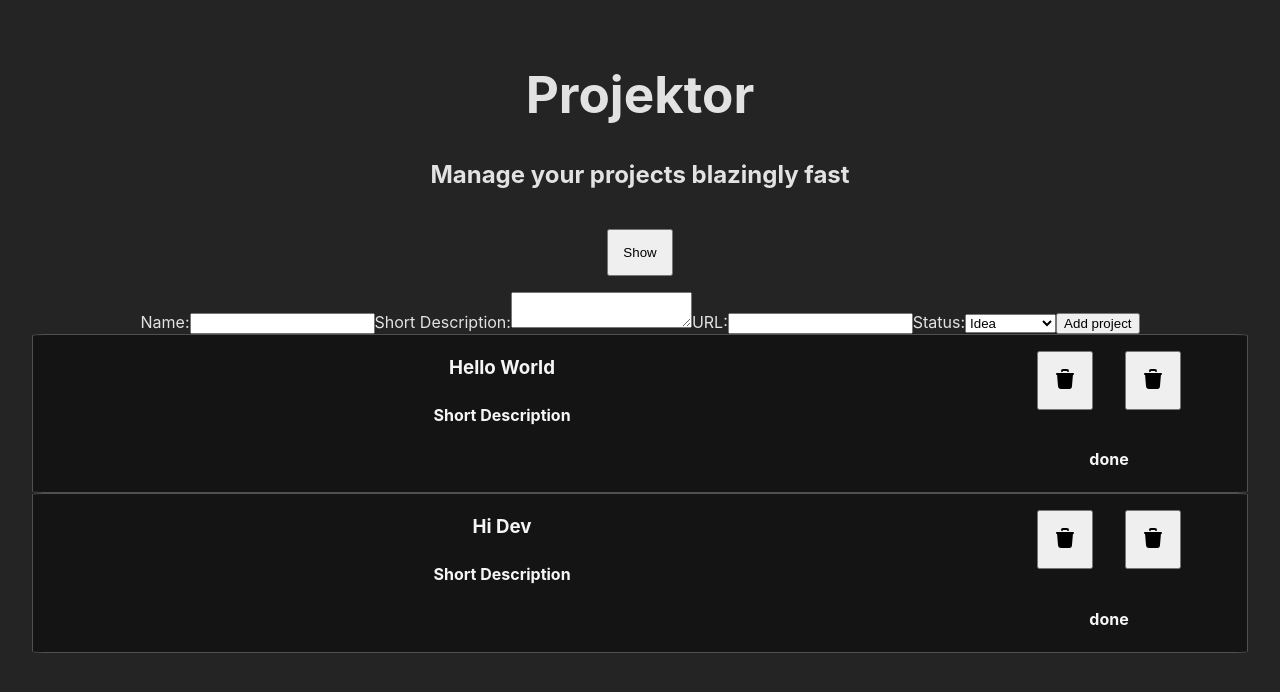
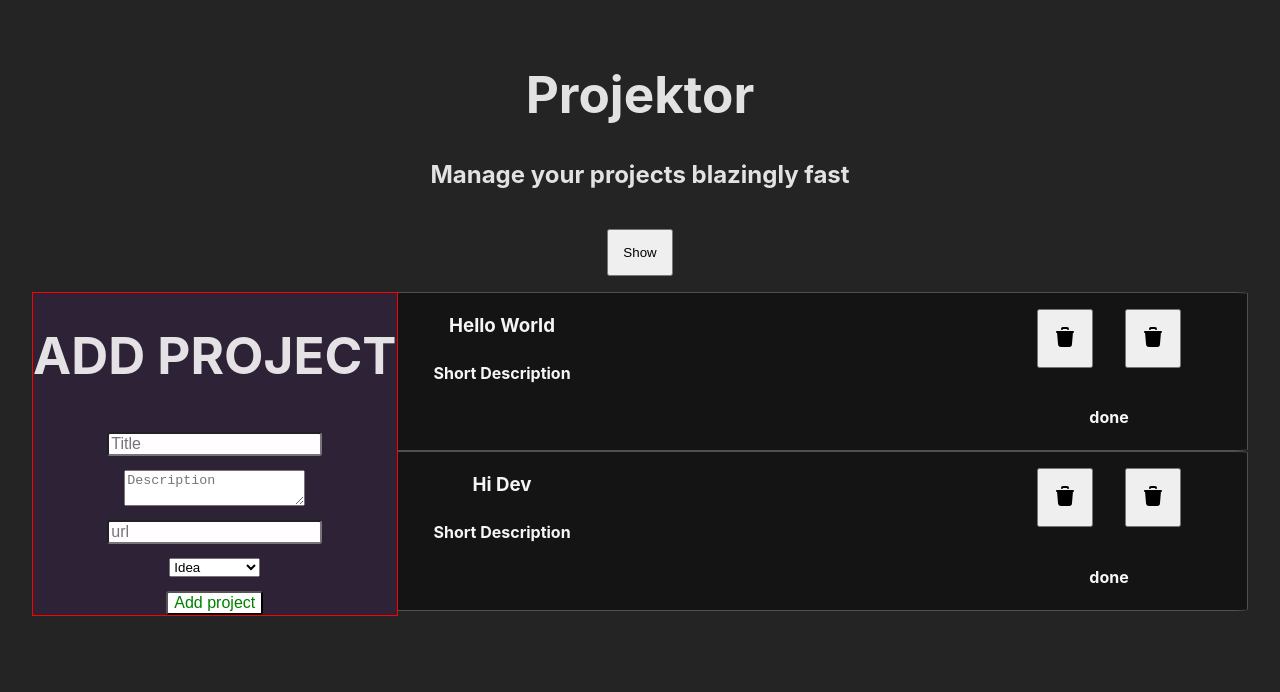
Before and after one commit to Alastair7/projektor, a React (Vite) app: page / in a window 1280 px wide. Both pictures are taken after a click on the button "Show". Shown: the top 692 px of the page. Built offline with nearby package versions, Linux system fonts and the light colour scheme.

Commit message:
PROJEKTOR: add use-form hook and refactor form

```diff
--- a/package.json
+++ b/package.json
@@ -11,7 +11,8 @@
   },
   "dependencies": {
     "react": "^18.3.1",
-    "react-dom": "^18.3.1"
+    "react-dom": "^18.3.1",
+    "react-hook-form": "^7.52.1"
   },
   "devDependencies": {
     "@types/react": "^18.3.3",
--- a/src/App.jsx
+++ b/src/App.jsx
@@ -28,7 +28,7 @@ function App() {
     setShowForm(!showForm);
   };
 
-  const handleSubmit = (toAddProject) => {
+  const handleAddProject = (toAddProject) => {
     setProjects([...projects, toAddProject]);
   };
 
@@ -50,7 +50,7 @@ function App() {
       <button type="button" onClick={handleFormVisibility}>
         Show
       </button>
-      {showForm && <AddProjectForm handleSubmit={handleSubmit} />}
+      {showForm && <AddProjectForm handleAddProject={handleAddProject} />}
       <ProjectTable projects={projects} onDeleteClick={handleProjectDelete} />
     </>
   );
--- /dev/null
+++ b/src/components/AddProjectForm.css
@@ -0,0 +1,26 @@
+form {
+  display: flex;
+  flex-direction: column;
+  position: absolute;
+  border: 1px solid red;
+  justify-content: center;
+  align-items: center;
+  gap: 14px;
+  background-color: rgb(46, 34, 54);
+}
+
+label {
+  font-weight: bold;
+  color: whitesmoke;
+}
+input {
+  font-size: medium;
+  color: black;
+  background-color: rgb(255, 253, 255);
+  border-radius: 3px;
+}
+
+#submitProjectButton {
+  background-color: white;
+  color: green;
+}
--- a/src/components/AddProjectForm.jsx
+++ b/src/components/AddProjectForm.jsx
@@ -1,81 +1,37 @@
-import { useState } from "react";
-function AddProjectForm({ handleSubmit }) {
-  const [formData, setFormData] = useState({
+import "./AddProjectForm.css";
+import { useForm } from "react-hook-form";
+function AddProjectForm({ handleAddProject }) {
+  const { register, handleSubmit, reset } = useForm({
     title: "",
     shortDescription: "",
     url: "",
     status: "idea",
   });
 
-  const onChange = (e) => {
-    const { name, value } = e.target;
-    setFormData({
-      ...formData,
-      [name]: value,
-    });
-  };
-
-  const onSubmit = (e) => {
-    e.preventDefault();
-
+  const onSubmit = (data) => {
     const newProject = {
       id: crypto.randomUUID(),
-      ...formData,
+      ...data,
     };
 
-    handleSubmit(newProject);
+    handleAddProject(newProject);
 
-    setFormData({
-      title: "",
-      shortDescription: "",
-      url: "",
-      status: "idea",
-    });
+    reset();
   };
   return (
-    <form onSubmit={onSubmit} id="add-project-form">
-      <label htmlFor="project-name">Name:</label>
-      <input
-        type="text"
-        name="title"
-        id="project-name"
-        value={formData.title}
-        onChange={onChange}
-        required
-      />
-
-      <label htmlFor="project-short-description">Short Description:</label>
-      <textarea
-        name="shortDescription"
-        id="project-short-description"
-        value={formData.shortDescription}
-        onChange={onChange}
-      />
-
-      <label htmlFor="project-url">URL:</label>
-      <input
-        type="url"
-        name="url"
-        id="project-url"
-        value={formData.url}
-        onChange={onChange}
-      />
-
-      <label htmlFor="project-status">Status:</label>
-      <select
-        name="status"
-        id="project-status"
-        form="add-project-form"
-        value={formData.status}
-        onChange={onChange}
-      >
+    <form onSubmit={handleSubmit(onSubmit)} id="add-project-form">
+      <h1>ADD PROJECT</h1>
+      <input {...register("title")} placeholder="Title" />
+      <textarea {...register("shortDescription")} placeholder="Description" />
+      <input {...register("url")} placeholder="url" />
+      <select {...register("status")} defaultValue="idea">
         <option value="done">Done</option>
         <option value="in-progress">In Progress</option>
         <option value="abandoned">Abandoned</option>
         <option value="idea">Idea</option>
       </select>
 
-      <input type="submit" value="Add project" />
+      <input id="submitProjectButton" type="submit" value="Add project" />
     </form>
   );
 }
```
Also changed, not shown: 1 other file (tests, documents, lock files or other folders).
